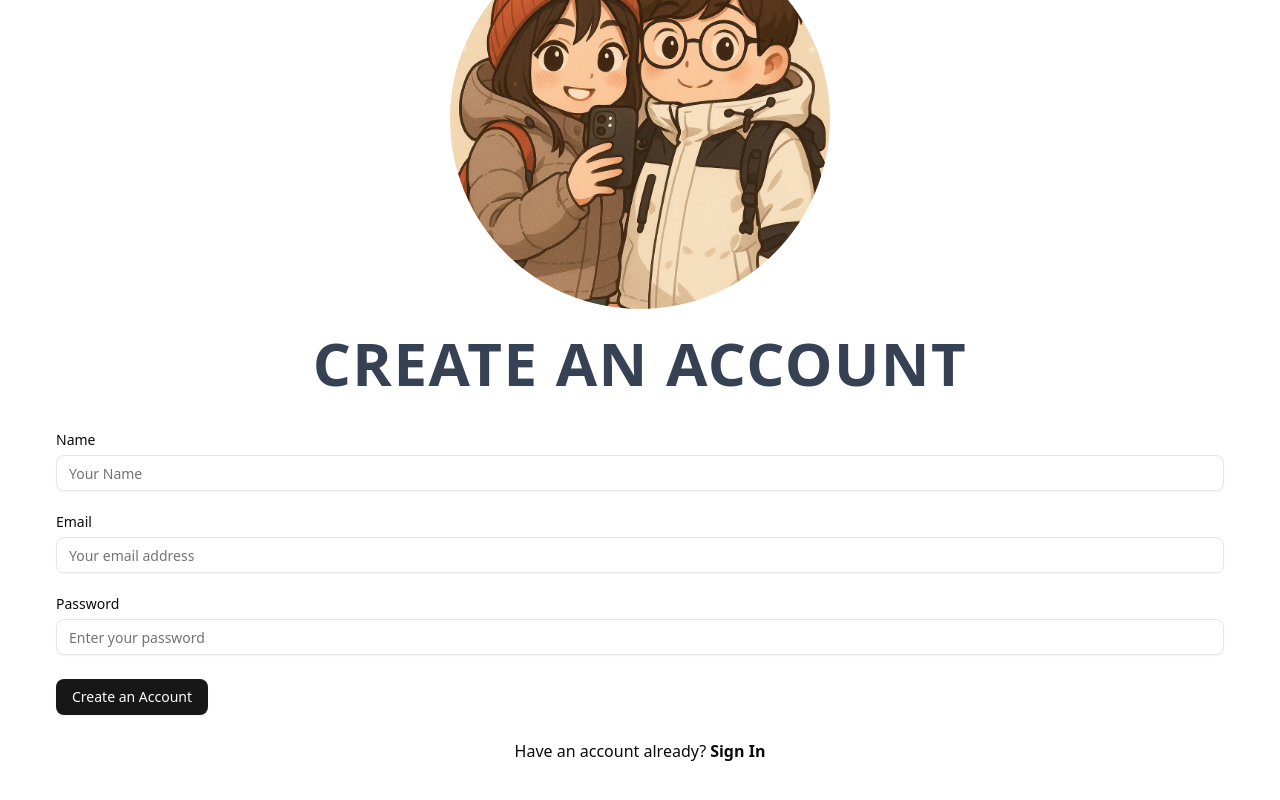
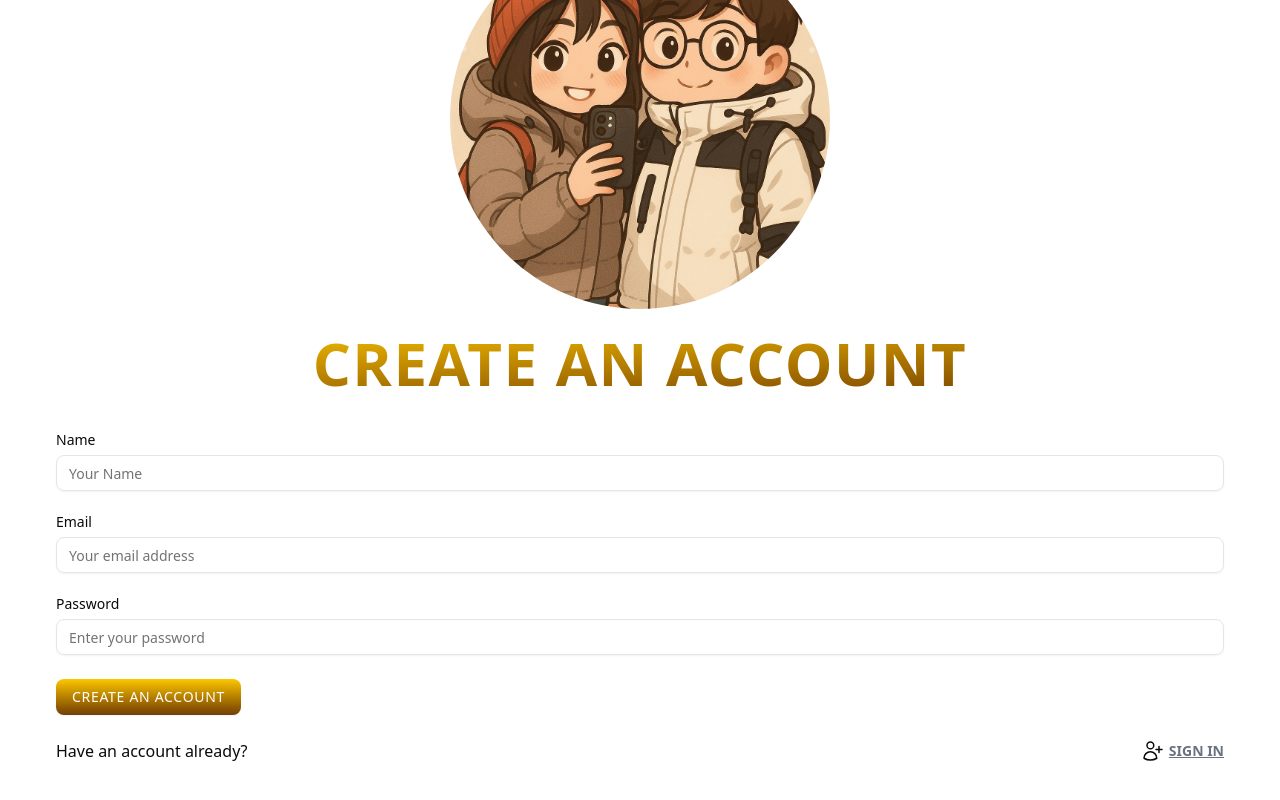
Before and after one commit to EddyChan1129/eddy-ecom, a Next.js app: page /sign-up in a window 1280 px wide. Shown: the part 232-1032 px from the top of the page. Built offline with nearby package versions, Linux system fonts and the light colour scheme; no server answers.

Commit message:
style edited

```diff
--- a/app/checkout/page.tsx
+++ b/app/checkout/page.tsx
@@ -80,7 +80,7 @@ export default function CheckoutPage() {
         <Button
           type="submit"
           variant="default"
-          className="w-full"
+          className="w-full attractive text-white cursor-pointer"
           disabled={isPending}
         >
           {isPending ? "Processing..." : "Proceed to Payment"}
--- a/app/page.tsx
+++ b/app/page.tsx
@@ -20,7 +20,7 @@ export default async function Home() {
       <section className="bg-neutral-100 py-12 sm:py-16">
         <div className="mx-auto grid max-w-7xl grid-cols-1 md:grid-cols-2 items-center justify-items-center gap-12 px-6 sm:px-12">
           <div className="w-full max-w-md space-y-6 text-center md:text-left">
-            <h2 className=" text-3xl font-extrabold leading-tight tracking-tight text-gray-900 md:text-4xl lg:text-6xl">
+            <h2 className=" text-5xl font-extrabold leading-tight tracking-tight text-gray-900 md:text-4xl lg:text-6xl">
               Welcome <br /> <span className="main-color">MY BAGEL</span>
             </h2>
             <p className="sm:text-sm md:text-xs lg:text-2xl text-gray-600">
--- a/components/AuthForm.tsx
+++ b/components/AuthForm.tsx
@@ -121,7 +121,7 @@ const AuthForm = ({ type }: { type: FormType }) => {
           />
         </div>
 
-        <h2 className="text-3xl font-bold text-center uppercase tracking-wide text-gray-700 md:text-4xl lg:text-6xl">
+        <h2 className="text-3xl main-color font-bold text-center uppercase tracking-wide text-gray-700 md:text-4xl lg:text-6xl">
           {isSignIn ? "Sign In" : "Create an Account"}
         </h2>
 
@@ -156,19 +156,66 @@ const AuthForm = ({ type }: { type: FormType }) => {
               type="password"
             />
 
-            <Button className="btn cursor-pointer" type="submit">
+            <Button
+              className="btn cursor-pointer attractive uppercase tracking-wider"
+              type="submit"
+            >
               {isSignIn ? "Sign In" : "Create an Account"}
             </Button>
           </form>
         </Form>
 
-        <p className="text-center">
-          {isSignIn ? "No account yet?" : "Have an account already?"}
+        <p className="flex justify-between">
+          {isSignIn ? (
+            <span className="bg-yellow-300">No account yet?</span>
+          ) : (
+            <span className=" flex w-1/2">Have an account already?</span>
+          )}
           <Link
             href={!isSignIn ? "/sign-in" : "/sign-up"}
             className="font-bold text-user-primary ml-1"
           >
-            {!isSignIn ? "Sign In" : "Sign Up"}
+            {!isSignIn ? (
+              <span className="inline-flex items-center">
+                <svg
+                  xmlns="http://www.w3.org/2000/svg"
+                  fill="none"
+                  viewBox="0 0 24 24"
+                  strokeWidth={1.5}
+                  stroke="currentColor"
+                  className="size-6"
+                >
+                  <path
+                    strokeLinecap="round"
+                    strokeLinejoin="round"
+                    d="M18 7.5v3m0 0v3m0-3h3m-3 0h-3m-2.25-4.125a3.375 3.375 0 1 1-6.75 0 3.375 3.375 0 0 1 6.75 0ZM3 19.235v-.11a6.375 6.375 0 0 1 12.75 0v.109A12.318 12.318 0 0 1 9.374 21c-2.331 0-4.512-.645-6.374-1.766Z"
+                  />
+                </svg>
+                <u className="text-sm ml-1 text-gray-500 uppercase cursor-pointer">
+                  Sign In
+                </u>
+              </span>
+            ) : (
+              <span className="inline-flex items-center">
+                <svg
+                  xmlns="http://www.w3.org/2000/svg"
+                  fill="none"
+                  viewBox="0 0 24 24"
+                  strokeWidth={1.5}
+                  stroke="currentColor"
+                  className="size-5"
+                >
+                  <path
+                    strokeLinecap="round"
+                    strokeLinejoin="round"
+                    d="M18 7.5v3m0 0v3m0-3h3m-3 0h-3m-2.25-4.125a3.375 3.375 0 1 1-6.75 0 3.375 3.375 0 0 1 6.75 0ZM3 19.235v-.11a6.375 6.375 0 0 1 12.75 0v.109A12.318 12.318 0 0 1 9.374 21c-2.331 0-4.512-.645-6.374-1.766Z"
+                  />
+                </svg>
+                <u className="text-sm ml-1 text-gray-500 uppercase cursor-pointer">
+                  Sign Up
+                </u>
+              </span>
+            )}
           </Link>
         </p>
       </div>
--- a/components/carousel.tsx
+++ b/components/carousel.tsx
@@ -39,13 +39,13 @@ export const Carousel = ({ products }: Props) => {
             alt={currentProduct.name}
             fill
             sizes="(max-width: 768px) 100vw, 800px"
-            className="transition-opacity duration-500 ease-in-out object-cover w-full h-full"
+            className="object-cover w-full h-full"
           />
         </div>
       )}
 
-      <CardContent className=" absolute inset-0 flex flex-col items-center justify-center bg-black bg-opacity-50">
-        <div className="text-center bg-gray-900/60 p-3 rounded-2xl uppercase tracking-widest">
+      <CardContent className=" absolute w-full p-0 flex flex-col justify-center top-1/2 -translate-y-1/2">
+        <div className="text-center bg-gray-500/60 p-3 uppercase tracking-widest">
           <CardTitle className="text-3xl font-bold text-white mb-2">
             {currentProduct.name}
           </CardTitle>
--- a/components/navbar.tsx
+++ b/components/navbar.tsx
@@ -162,7 +162,7 @@ export const Navbar = () => {
               <li>
                 <Link
                   href="/sign-in"
-                  className="text-blue-600 font-semibold"
+                  className="main-color font-semibold"
                   onClick={() => setMobileOpen((prev) => !prev)}
                 >
                   Login
--- a/components/product-list.tsx
+++ b/components/product-list.tsx
@@ -124,7 +124,7 @@ export const ProductList = ({ products, isAdmin }: ProductListProps) => {
                 Choose how you want to sort the products.
               </SheetDescription>
             </SheetHeader>
-            <div className="grid gap-4 px-4 py-6 text-gray-500">
+            <div className="grid gap-4 px-4 py-6 text-gray-500 ">
               <RadioGroup
                 value={sortOption}
                 onValueChange={(value) => {
@@ -133,17 +133,17 @@ export const ProductList = ({ products, isAdmin }: ProductListProps) => {
                 }}
                 className="flex"
               >
-                <Label>Price:</Label>
+                <Label className="text-xs">Price:</Label>
 
                 <div className="flex items-center space-x-2">
                   <RadioGroupItem value="price-low" id="price-low" />
-                  <label htmlFor="price-low" className="text-sm">
+                  <label htmlFor="price-low" className="text-xs">
                     Low to High
                   </label>
                 </div>
                 <div className="flex items-center space-x-2">
                   <RadioGroupItem value="price-high" id="price-high" />
-                  <label htmlFor="price-high" className="text-sm">
+                  <label htmlFor="price-high" className="text-xs">
                     High to Low
                   </label>
                 </div>
@@ -157,7 +157,7 @@ export const ProductList = ({ products, isAdmin }: ProductListProps) => {
                   setOpen(false); // ✅ 揀完自動收起 Sheet
                 }}
               >
-                <SelectTrigger className="w-full">
+                <SelectTrigger className="w-full text-xs">
                   <SelectValue placeholder="Select Category" />
                 </SelectTrigger>
                 <SelectContent>
```
